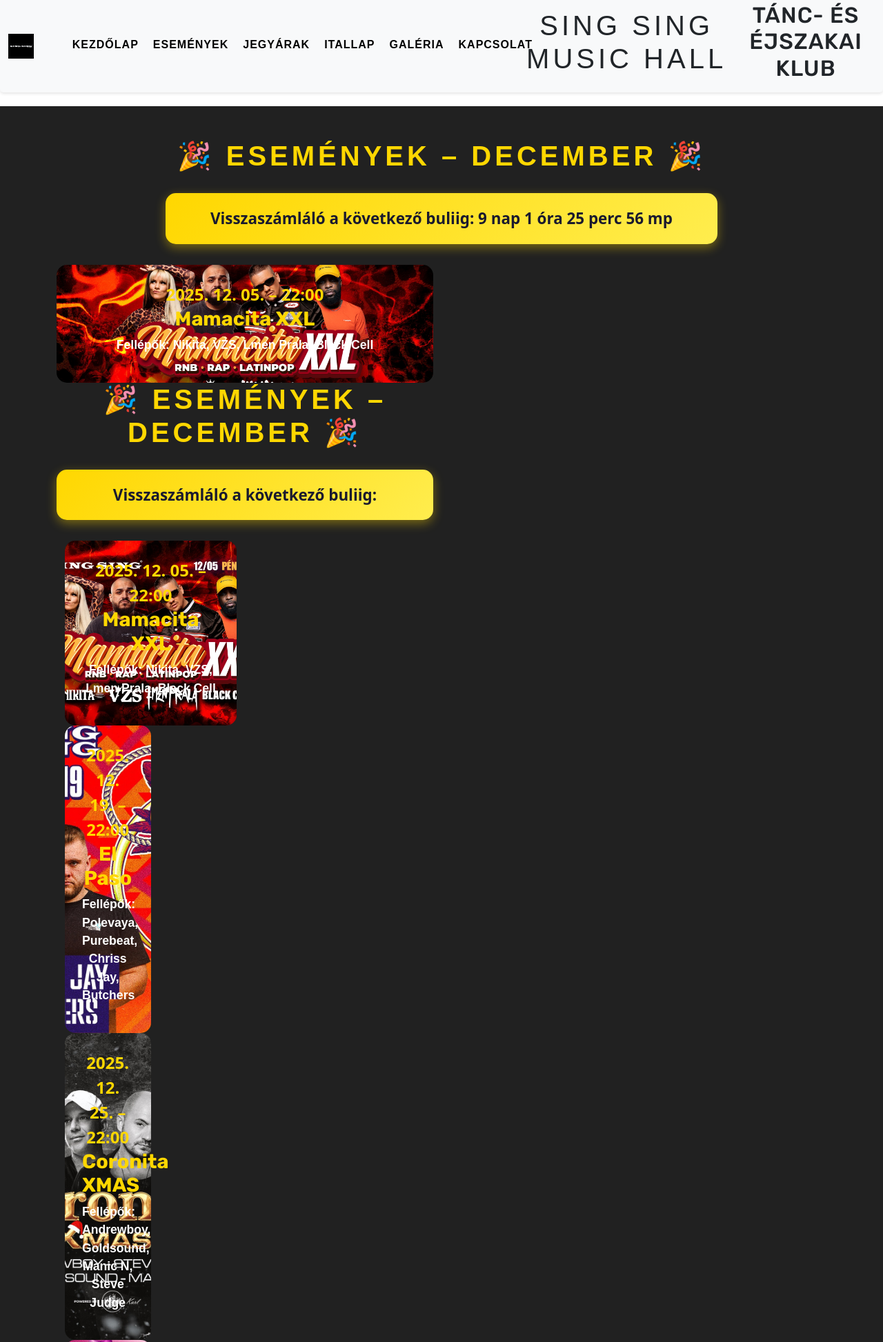
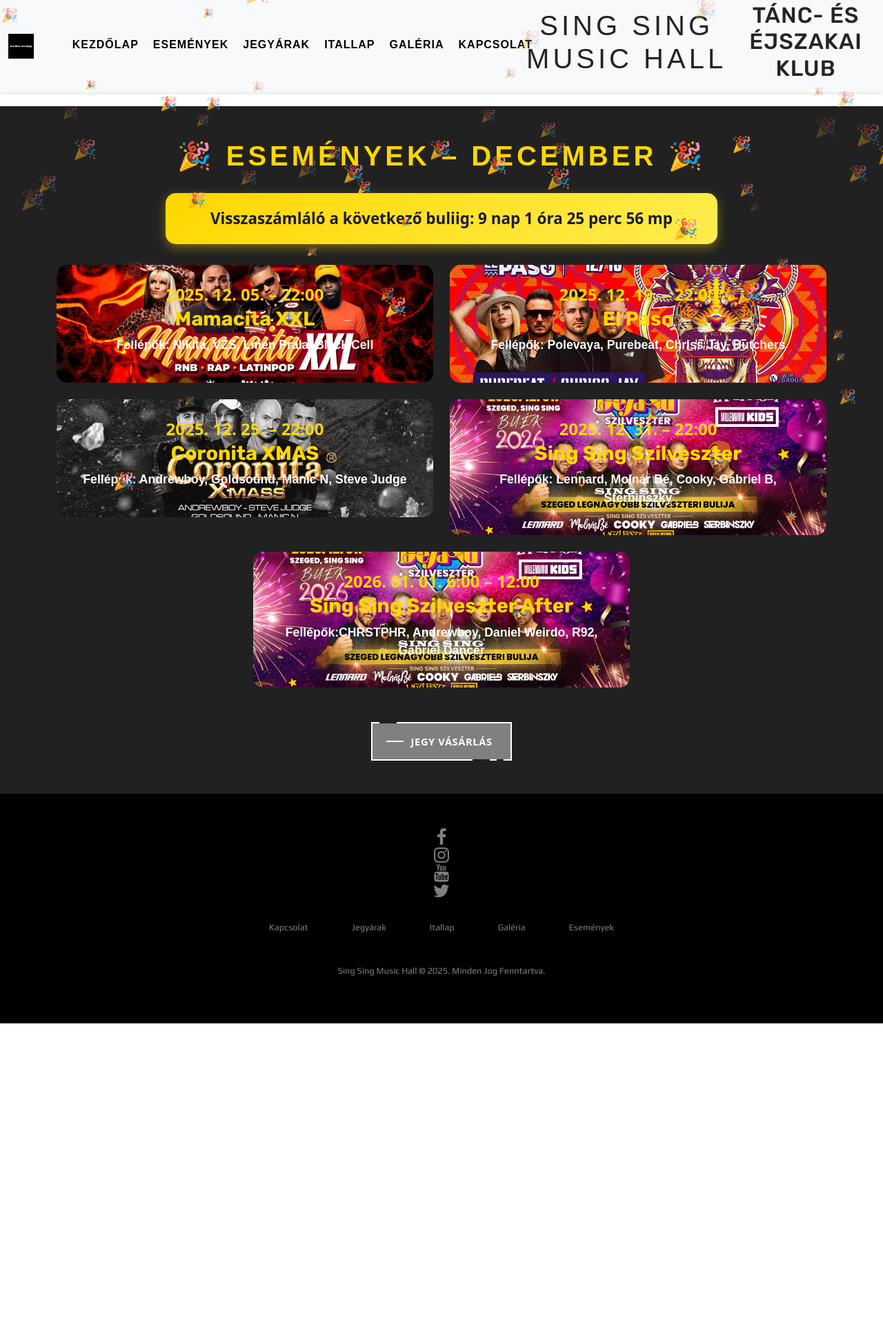
Before and after one commit to frksbencee/Projekt-Munka, a plain HTML site: page esemenyek.html in a window 1280 px wide. Shown: the part 5-1951 px from the top of the page at 69% size. After the commit the page ends 1489 px from the top, so only its background shows below. Drawn offline with nearby package versions, Linux system fonts and the light colour scheme; a web font is replaced by a local one.

Commit message:
FIXALVA REMELHETOLEG

```diff
--- a/esemenyek.html
+++ b/esemenyek.html
@@ -47,18 +47,6 @@
   </header>
 
   <script src="js/app.js"></script>
-
-  <title>Események - Sing Sing Music Hall</title>
-
-  </head>
-
-  <body>
-
-    <header>
-      <script>
-        includeHtml("header");
-      </script>
-    </header>
   <script src="js/confetti.js"></script>
   <script>
       includeHtml("header");
@@ -66,26 +54,6 @@
 
   <div class="py-5 esemenyhatter">
 
-      <script src="https://cdn.jsdelivr.net/npm/bootstrap@5.3.8/dist/css/bootstrap.min.css"></script>
-      <script src="https://cdn.jsdelivr.net/npm/@popperjs/core@2.11.8/dist/umd/popper.min.js"></script>
-      <script src="https://cdn.jsdelivr.net/npm/bootstrap@5.3.8/dist/js/bootstrap.min.js"></script>
-
-      <h1 class="text-center mb-4" style="color:#ffd700; font-weight: bold;">🎉 ESEMÉNYEK – DECEMBER 🎉</h1>
-
-      <!-- VISSZASZÁMLÁLÓ -->
-      <div id="countdownBox" class="countdown-box">
-        Visszaszámláló a következő buliig: <span id="countdown"></span>
-      </div>
-      <div class="container">
-        <div class="row g-4 ">
-
-          <!-- ESEMÉNY 1 -->
-          <div class="col-md-6 col-lg-6">
-            <div class="event-card mamacita">
-              <div class="event-date text-center">2025. 12. 05. – 22:00</div>
-              <h2 class="event-title">Mamacita XXL</h2>
-              <p class="fellepok"><strong>Fellépők:</strong> Nikita, VZS, Lmen Prala, Black Cell</p>
-            </div>
     <h1 class="text-center mb-4" style="color:#ffd700; font-weight: bold;">🎉 ESEMÉNYEK – DECEMBER 🎉</h1>
 
     <div id="countdownBox" class="countdown-box">
@@ -101,55 +69,8 @@
             <h2 class="event-title">Mamacita XXL</h2>
             <p class="fellepok"><strong>Fellépők:</strong> Nikita, VZS, Lmen Prala, Black Cell</p>
           </div>
-
-          <!-- ESEMÉNY 2 -->
-          <div class="col-md-6 col-lg-6 ">
-            <div class="event-card elpaso">
-              <div class="event-date text-center">2025. 12. 19. – 22:00</div>
-              <h2 class="event-title">El Paso</h2>
-              <p class="fellepok"><strong>Fellépők:</strong> Polevaya, Purebeat, Chriss Jay, Butchers</p>
-            </div>
         </div>
 
-          <!-- ESEMÉNY 3 -->
-          <div class="col-md-6 col-lg-6">
-            <div class="event-card xmas">
-              <div class="event-date text-center">2025. 12. 25. – 22:00</div>
-              <h2 class="event-title">Coronita XMAS</h2>
-              <p class="fellepok"><strong>Fellépők:</strong> Andrewboy, Goldsound, Manic N, Steve Judge</p>
-            </div>
-          </div>
-
-          <!-- ESEMÉNY 4 -->
-          <div class="col-md-6 col-lg-6">
-            <div class="event-card szilveszter">
-              <div class="event-date text-center">2025. 12. 31. – 22:00</div>
-              <h2 class="event-title">Sing Sing Szilveszter</h2>
-              <p class="fellepok"><strong>Fellépők:</strong> Lennard, Molnár Bé, Cooky, Gabriel B, Sterbinszky</p>
-            </div>
-          </div>
-
-          <div class="col-md-6 col-lg-6 offset-3">
-            <div class="event-card szilveszter  ">
-              <div class="event-date text-center">2026. 01. 01. 6:00 – 12:00</div>
-              <h2 class="event-title">Sing Sing Szilveszter After</h2>
-              <p class="fellepok"><strong>Fellépők:</strong>CHRSTPHR, Andrewboy, Daniel Weirdo, R92, Gabriel Dancer</p>
-            </div>
-          </div>
-
-        </div>
-
-
-      </div>
-      <div class="d-flex justify-content-center align-items-center jegyvasarlas">
-        <a class="fancy" href="jegyarak.html">
-          <span class="top-key"></span>
-          <span class="text">Jegy vásárlás</span>
-          <span class="bottom-key-1"></span>
-          <span class="bottom-key-2"></span>
-        </a>
-      </div>
-    </div>
         <div class="col-md-6 col-lg-6 ">
           <div class="event-card elpaso">
             <div class="event-date text-center">2025. 12. 19. – 22:00</div>
@@ -196,65 +117,12 @@
   </div>
 
 
-
-
   <footer>
     <script>
       includeHtml("footer");
     </script>
   </footer>
 
-    <script src="https://cdn.jsdelivr.net/npm/bootstrap@5.3.8/dist/js/bootstrap.bundle.min.js"></script>
-
-    <!-- VISSZASZÁMLÁLÓ JAVASCRIPT -->
-    <script>
-      const events = [
-        { date: "2025-12-05T22:00:00" },
-        { date: "2025-12-19T22:00:00" },
-        { date: "2025-12-25T22:00:00" },
-        { date: "2025-12-31T22:00:00" },
-        { date: "2026-01-01T6:00:00" }
-      ];
-
-      function getNextEvent() {
-        const now = new Date().getTime();
-        for (let e of events) {
-          const eventDate = new Date(e.date).getTime();
-          if (eventDate > now) return eventDate;
-        }
-        return null; // ha nincs több esemény
-      }
-
-      const nextEvent = getNextEvent();
-
-      function updateCountdown() {
-        if (!nextEvent) {
-          document.getElementById("countdown").innerHTML = "Nincs több idei esemény 🎉";
-          return;
-        }
-
-        const now = new Date().getTime();
-        const distance = nextEvent - now;
-
-        if (distance <= 0) {
-          document.getElementById("countdown").innerHTML = "A következő buli elkezdődött! 🔥";
-          return;
-        }
-
-        const days = Math.floor(distance / (1000 * 60 * 60 * 24));
-        const hours = Math.floor((distance % (1000 * 60 * 60 * 24)) / (1000 * 60 * 60));
-        const minutes = Math.floor((distance % (1000 * 60 * 60)) / (1000 * 60));
-        const seconds = Math.floor((distance % (1000 * 60)) / 1000);
-
-        document.getElementById("countdown").innerHTML =
-          `${days} nap ${hours} óra ${minutes} perc ${seconds} mp`;
-      }
-
-      setInterval(updateCountdown, 1000);
-      updateCountdown();
-    </script>
-
-  </body>
   <script src="https://cdn.jsdelivr.net/npm/bootstrap@5.3.8/dist/js/bootstrap.bundle.min.js"></script>
   <script>
     if (typeof createSnow === 'function') {
--- a/footer.html
+++ b/footer.html
@@ -1,4 +1,4 @@
-s<footer>
+<footer>
 
     <div class="footer">
         <div class="row">
```
Also changed, not shown: index.html (+0 -6 lines). Lines whose indentation alone changed are shown as unchanged.
